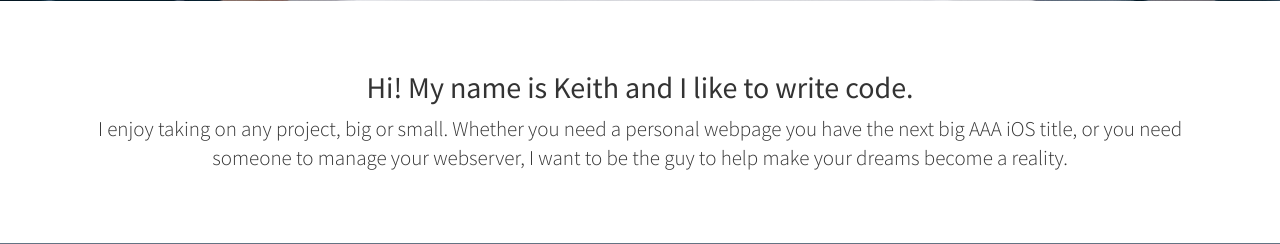
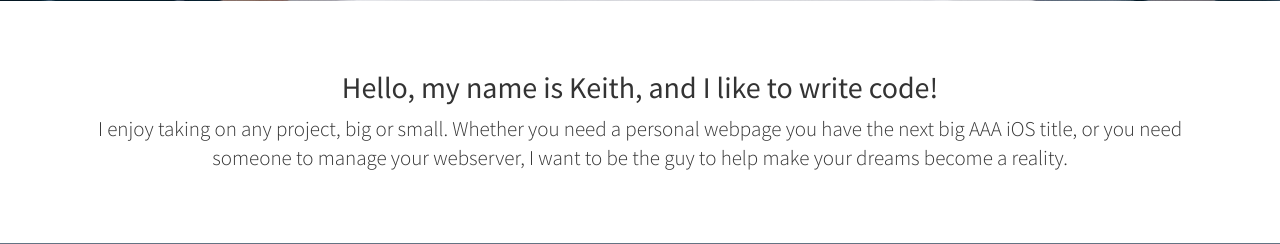
Before and after one commit to keithhand/personal-webpage, a PHP site: page / in a window 1280 px wide. Shown: the part 799-1043 px from the top of the page. Run offline with PHP 8.4, Linux system fonts and the light colour scheme; some libraries are stand-ins or nearby versions.

Commit message:
changing about header

```diff
--- a/public_html/index.php
+++ b/public_html/index.php
@@ -17,7 +17,7 @@
     <meta property="og:url" content="http://hand.technology/">
     <meta property="og:title" content="Keith Hand - Developer">
     <meta property="og:description" content="A personal webpage for Keith Hand, asoftware engineer and web developer based out of Oklahoma City, Oklahoma.">
-    <meta property="og:image" content="http://hand.technology/img/thumbnail.jpg">
+    <meta property="og:image" content="/img/thumbnail.jpg">
 
     <!-- Twitter -->
     <meta property="twitter:card" content="summary_large_image">
@@ -82,7 +82,7 @@
         <div class="container">
             <div class="row">
                 <div class="col-lg-12 text-center">
-                    <h2>Hi! My name is Keith and I like to write code.</h2>
+                    <h2>Hello, my name is Keith, and I like to write code!</h2>
                     <p class="lead">I enjoy taking on any project, big or small. Whether you need a personal webpage you have the next big AAA iOS title, or you need someone to manage your webserver, I want to be the guy to help make your dreams become a reality.</p>
                 </div>
             </div>
```
